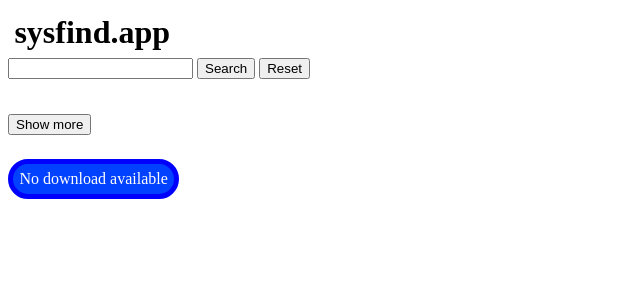
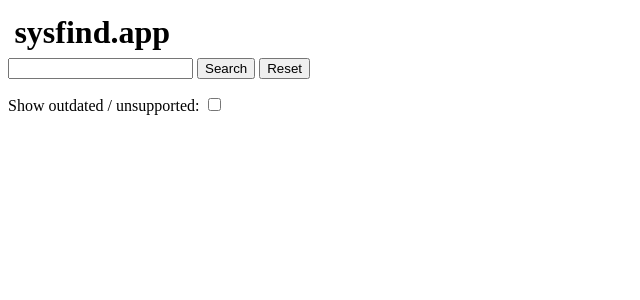
Before and after one commit to Delfi-CH/sysfind-application, a SvelteKit app: page / in a window 1280 px wide. Shown: the top 300 px of the page, without its empty margins (0-640 px from the left). Built offline with nearby package versions, Linux system fonts and the light colour scheme; no server answers.

Commit message:
feat: add button to only show supported os

```diff
--- a/src/routes/+page.svelte
+++ b/src/routes/+page.svelte
@@ -16,6 +16,8 @@
     appId: 0,
     text: "Full Life"
   })
+
+  let showUnsupported = $state(false)
 
   onMount(async ()=> {
     const result = await getAllOs()
@@ -54,7 +56,9 @@
   }
 
   function isVisibleId(id) {
-    return $state.snapshot(displayData.find((os) => os.id == id)) ? true : false
+    const visible = $state.snapshot(displayData.find((os) => os.id == id)) ? true : false
+    const suppoted = $state.snapshot(displayData.find((os) => os.id == id)).isSupported || showUnsupported
+    return visible && suppoted
   }
 
 </script>
@@ -62,6 +66,7 @@
 <main class="container">
   <Navbar></Navbar>
   <FuzzySearch osNames={osNames} onSearch={handleSearch} onReset={(()=> resetSearch())}></FuzzySearch>
+  <p>Show outdated / unsupported: <input type="checkbox" bind:checked={showUnsupported}></p>
   <div>
     {#each data as os (os.id)}
       <OsListItem os={os} className={!isVisibleId(os.id) ? "invisible" : ""} />
```
